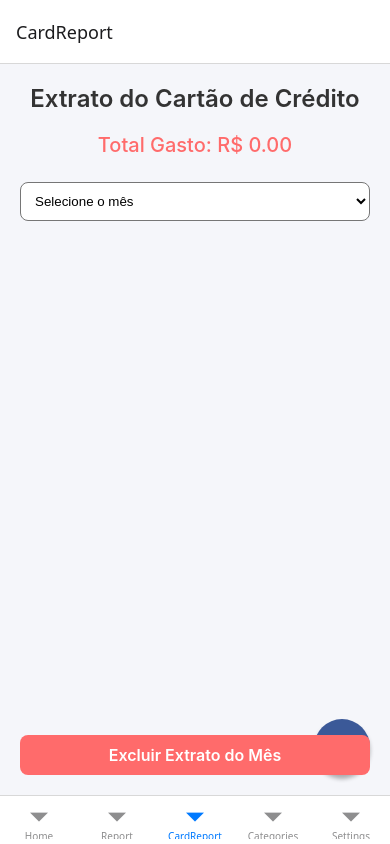
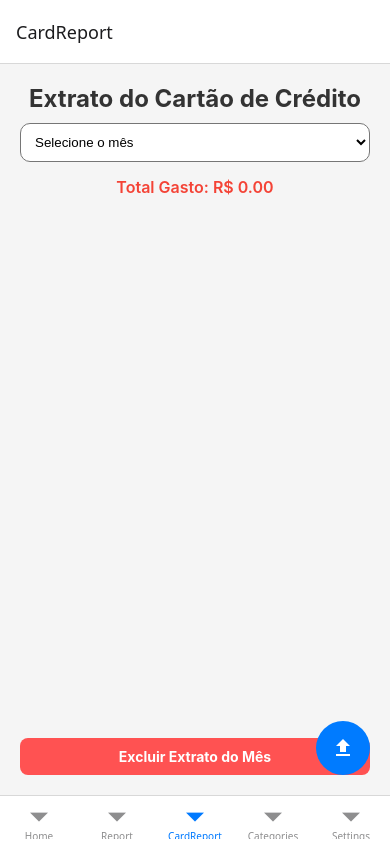
Before and after one commit to sidneyjfg/app_financas, a React Native app: screen /CardReport in a window 390 px wide. Built offline with nearby package versions, Linux system fonts and the light colour scheme.

Commit message:
Ajustes na tela de extrato

```diff
--- a/App.tsx
+++ b/App.tsx
@@ -6,6 +6,7 @@ import ReportScreen from './src/screens/ReportScreen';
 import CategoriesScreen from './src/screens/CategoriesScreen';
 import SettingsScreen from './src/screens/SettingsScreen';
 import CardStatementScreen from './src/screens/CardStatementScreen';
+
 
 const Tab = createBottomTabNavigator();
 
--- a/src/screens/CardStatementScreen.tsx
+++ b/src/screens/CardStatementScreen.tsx
@@ -16,67 +16,62 @@ type CardTransaction = {
   identifier: string;
 };
 
+type MonthlyTransactions = {
+  [yearMonth: string]: CardTransaction[];
+};
+
+type Category = {
+  name: string;
+  keywords: string[];
+};
+
 const CardStatementScreen = () => {
   const [transactions, setTransactions] = useState<CardTransaction[]>([]);
-    const [monthlyTransactions, setMonthlyTransactions] = useState<{ [month: string]: CardTransaction[] }>({});
+  const [monthlyTransactions, setMonthlyTransactions] = useState<MonthlyTransactions>({});
   const [totalSpent, setTotalSpent] = useState(0);
-    const [categories, setCategories] = useState<{ name: string; keywords: string[] }[]>([]);
   const [selectedMonth, setSelectedMonth] = useState<string | null>(null);
 
   useEffect(() => {
-        loadCardTransactions();
-        loadCategories();
+    loadMonthlyTransactions();
   }, []);
 
   useEffect(() => {
-        if (selectedMonth && monthlyTransactions[selectedMonth]) {
-            recategorizeTransactions(monthlyTransactions[selectedMonth]);
+    if (selectedMonth) {
+      loadSelectedMonthTransactions(selectedMonth);
     }
-    }, [selectedMonth, categories]);
+  }, [selectedMonth]);
 
-    const loadCardTransactions = async () => {
+  const loadMonthlyTransactions = async () => {
     const storedData = await AsyncStorage.getItem('monthlyCardTransactions');
     const parsedData = storedData ? JSON.parse(storedData) : {};
     setMonthlyTransactions(parsedData);
 
     if (selectedMonth && parsedData[selectedMonth]) {
-            setTransactions(parsedData[selectedMonth]);
-            calculateTotal(parsedData[selectedMonth]);
+      loadSelectedMonthTransactions(selectedMonth);
     }
   };
 
-    const loadCategories = async () => {
-        const storedCategories = await AsyncStorage.getItem('categories');
-        const categories = storedCategories ? JSON.parse(storedCategories) : [];
-        setCategories(categories);
+  const loadSelectedMonthTransactions = async (month: string) => {
+    const transactions = monthlyTransactions[month] || [];
+    setTransactions(transactions);
+    calculateTotal(transactions);
   };
 
-    const saveCardTransactions = async (newMonthlyTransactions: { [month: string]: CardTransaction[] }) => {
-        await AsyncStorage.setItem('monthlyCardTransactions', JSON.stringify(newMonthlyTransactions));
-        setMonthlyTransactions(newMonthlyTransactions);
+  const saveMonthlyTransactions = async (transactions: MonthlyTransactions) => {
+    await AsyncStorage.setItem('monthlyCardTransactions', JSON.stringify(transactions));
+    setMonthlyTransactions(transactions);
   };
 
-    const categorizeTransaction = (description: string) => {
+  const categorizeTransaction = (description: string, categories: Category[]) => {
+    const lowerDescription = description.toLowerCase();
+
     for (const category of categories) {
-            if (category.keywords.some((word: string) => description.toLowerCase().includes(word.toLowerCase()))) {
+      if (category.keywords.some((word) => new RegExp(`\\b${word.toLowerCase()}\\b`).test(lowerDescription))) {
         return category.name;
       }
     }
+
     return 'Outros';
-    };
-
-    const recategorizeTransactions = (transactionsToCategorize: CardTransaction[]) => {
-        const updatedTransactions = transactionsToCategorize.map(transaction => ({
-            ...transaction,
-            category: categorizeTransaction(transaction.description),
-        }));
-        setTransactions(updatedTransactions);
-        calculateTotal(updatedTransactions);
-
-        if (selectedMonth) {
-            const updatedMonthlyTransactions = { ...monthlyTransactions, [selectedMonth]: updatedTransactions };
-            saveCardTransactions(updatedMonthlyTransactions);
-        }
   };
 
   const handleSelectCSV = async () => {
@@ -87,50 +82,78 @@ const CardStatementScreen = () => {
       const fileUri = result.assets[0].uri;
       const fileContent = await FileSystem.readAsStringAsync(fileUri);
 
+      const storedIdentifiers = await AsyncStorage.getItem('processedIdentifiers');
+      const processedIdentifiers = storedIdentifiers ? JSON.parse(storedIdentifiers) : [];
+
+      const storedCategories = await AsyncStorage.getItem('categories');
+      const categories: Category[] = storedCategories ? JSON.parse(storedCategories) : [];
+
       Papa.parse(fileContent, {
         header: true,
-                complete: (results) => {
+        complete: async (results) => {
           const data = results.data.map((item: any, index: number) => {
-                        const amount = -Math.abs(parseFloat(item.amount || '0'));
-                        const category = categorizeTransaction(item.title || '');
             const date = item.date || '';
-                        const description = item.title || '';
-                        const month = date.slice(0, 7); // Obtém ano-mês, ex: "2024-11"
+            const title = item.title || '';
+            const amount = parseFloat(item.amount || '0');
+            const category = categorizeTransaction(title, categories);
 
             return {
               date,
-                            description,
+              description: title,
               amount,
               category,
-                            identifier: `${date}-${description}-${amount}-${index}`,
+              identifier: `${date}-${title}-${amount}-${index}`,
             };
           });
 
-                    const monthlyData = data.reduce((acc: { [month: string]: CardTransaction[] }, transaction) => {
-                        const month = transaction.date.slice(0, 7);
-                        if (!acc[month]) acc[month] = [];
-                        acc[month].push(transaction);
-                        return acc;
-                    }, {});
+          const validTransactions = data.filter((transaction) => transaction.date !== '');
 
-                    const updatedMonthlyTransactions = { ...monthlyTransactions, ...monthlyData };
-                    saveCardTransactions(updatedMonthlyTransactions);
+          if (validTransactions.length > 0) {
+            const firstIdentifier = validTransactions[0].identifier;
 
-                    if (selectedMonth && updatedMonthlyTransactions[selectedMonth]) {
-                        setTransactions(updatedMonthlyTransactions[selectedMonth]);
-                        calculateTotal(updatedMonthlyTransactions[selectedMonth]);
+            if (firstIdentifier && processedIdentifiers.includes(firstIdentifier)) {
+              Alert.alert("Aviso", "Este arquivo já foi importado anteriormente.");
+              return;
             }
-                },
-                error: (error: Error) => {
-                    Alert.alert("Erro", "Não foi possível processar o arquivo CSV.");
-                    console.error('Erro ao processar CSV:', error);
+
+            const firstTransactionDate = new Date(validTransactions[0].date);
+            const yearMonth = `${firstTransactionDate.getFullYear()}-${String(
+              firstTransactionDate.getUTCMonth() + 1
+            ).padStart(2, '0')}`;
+
+            await saveTransactionsByMonth(yearMonth, validTransactions);
+
+            if (firstIdentifier) {
+              processedIdentifiers.push(firstIdentifier);
+              await AsyncStorage.setItem('processedIdentifiers', JSON.stringify(processedIdentifiers));
+            }
+
+            // Atualiza o estado para carregar os dados do novo mês imediatamente
+            await loadMonthlyTransactions(); // Recarrega todas as transações
+            setSelectedMonth(yearMonth); // Define o novo mês selecionado
+          } else {
+            Alert.alert("Erro", "Nenhuma transação válida encontrada no arquivo CSV.");
+          }
         },
       });
     } catch (error) {
-            Alert.alert("Erro", "Não foi possível selecionar o arquivo.");
-            console.error('Erro ao selecionar o arquivo:', error);
+      Alert.alert("Erro", "Não foi possível processar o arquivo.");
     }
   };
+
+
+  const saveTransactionsByMonth = async (yearMonth: string, newTransactions: CardTransaction[]) => {
+    const storedData = await AsyncStorage.getItem('monthlyCardTransactions');
+    const monthlyTransactions: MonthlyTransactions = storedData ? JSON.parse(storedData) : {};
+
+    monthlyTransactions[yearMonth] = [...(monthlyTransactions[yearMonth] || []), ...newTransactions];
+
+    await AsyncStorage.setItem('monthlyCardTransactions', JSON.stringify(monthlyTransactions));
+
+    // Atualiza o estado imediatamente
+    setMonthlyTransactions(monthlyTransactions);
+  };
+
 
   const calculateTotal = (transactions: CardTransaction[]) => {
     const total = transactions.reduce((sum, transaction) => sum + transaction.amount, 0);
@@ -139,15 +162,17 @@ const CardStatementScreen = () => {
 
   const deleteSelectedMonth = async () => {
     if (selectedMonth) {
-            const updatedMonthlyTransactions = { ...monthlyTransactions };
-            delete updatedMonthlyTransactions[selectedMonth];
-            await saveCardTransactions(updatedMonthlyTransactions);
+      const updatedTransactions = { ...monthlyTransactions };
+      delete updatedTransactions[selectedMonth];
+
+      saveMonthlyTransactions(updatedTransactions);
       setSelectedMonth(null);
       setTransactions([]);
       setTotalSpent(0);
-            Alert.alert("Sucesso", "As transações do mês foram removidas.");
+
+      Alert.alert('Sucesso', 'As transações do mês foram removidas.');
     } else {
-            Alert.alert("Erro", "Nenhum mês selecionado para exclusão.");
+      Alert.alert('Erro', 'Nenhum mês selecionado para exclusão.');
     }
   };
 
@@ -163,26 +188,18 @@ const CardStatementScreen = () => {
   return (
     <View style={styles.container}>
       <Text style={styles.title}>Extrato do Cartão de Crédito</Text>
-            <Text style={styles.totalSpent}>Total Gasto: R$ {totalSpent.toFixed(2)}</Text>
 
-            {/* Picker para Selecionar o Mês */}
       <Picker
         selectedValue={selectedMonth}
-                onValueChange={(month: string | null) => {
-                    setSelectedMonth(month);
-                    if (month && monthlyTransactions[month]) {
-                        setTransactions(monthlyTransactions[month]);
-                        calculateTotal(monthlyTransactions[month]);
-                    }
-                }}
+        onValueChange={(itemValue: string | null) => setSelectedMonth(itemValue)}
         style={styles.picker}
       >
         <Picker.Item label="Selecione o mês" value={null} />
-                {Object.keys(monthlyTransactions).map((month) => (
-                    <Picker.Item key={month} label={month} value={month} />
+        {Object.keys(monthlyTransactions).map((yearMonth) => (
+          <Picker.Item key={yearMonth} label={yearMonth} value={yearMonth} />
         ))}
       </Picker>
-
+      <Text style={styles.totalSpent}>Total Gasto: R$ {totalSpent.toFixed(2)}</Text>
 
       <FlatList
         data={transactions}
@@ -191,12 +208,12 @@ const CardStatementScreen = () => {
         contentContainerStyle={styles.listContainer}
       />
 
+      <TouchableOpacity style={styles.deleteButton} onPress={deleteSelectedMonth}>
+        <Text style={styles.deleteButtonText}>Excluir Extrato do Mês</Text>
+      </TouchableOpacity>
+
       <TouchableOpacity style={styles.floatingButton} onPress={handleSelectCSV}>
         <MaterialIcons name="file-upload" size={24} color="white" />
-            </TouchableOpacity>
-
-            <TouchableOpacity style={styles.deleteButton} onPress={deleteSelectedMonth}>
-                <Text style={styles.deleteButtonText}>Excluir Extrato do Mês</Text>
       </TouchableOpacity>
     </View>
   );
--- a/src/styles/CardStatementScreenStyles.ts
+++ b/src/styles/CardStatementScreenStyles.ts
@@ -3,97 +3,82 @@ import { StyleSheet } from 'react-native';
 const styles = StyleSheet.create({
   container: {
     flex: 1,
-    backgroundColor: '#f5f6fa', // cor de fundo clara e suave
     padding: 20,
+    backgroundColor: '#f5f5f5',
   },
   title: {
     fontSize: 24,
-    fontWeight: '600',
+    fontWeight: 'bold',
+    marginBottom: 10,
+    textAlign: 'center',
     color: '#333',
-    textAlign: 'center',
-    marginBottom: 20,
+  },
+  picker: {
+    backgroundColor: '#fff',
+    marginBottom: 15,
+    borderRadius: 10,
+    padding: 10,
   },
   totalSpent: {
-    fontSize: 20,
-    fontWeight: '500',
-    color: '#FF6B6B', // cor de destaque para total gasto
+    fontSize: 16,
+    fontWeight: '600',
+    color: '#f44336',
+    marginBottom: 10,
     textAlign: 'center',
-    marginBottom: 15,
+  },
+  listContainer: {
+    paddingTop: 10,
   },
   transactionItem: {
-    backgroundColor: '#ffffff',
+    backgroundColor: '#fff',
+    padding: 15,
     borderRadius: 10,
-    padding: 15,
     marginBottom: 10,
     shadowColor: '#000',
-    shadowOffset: { width: 0, height: 2 },
     shadowOpacity: 0.1,
     shadowRadius: 5,
     elevation: 3,
   },
   transactionDate: {
     fontSize: 14,
-    color: '#888',
+    color: '#999',
   },
   transactionDescription: {
     fontSize: 16,
     fontWeight: '500',
     color: '#333',
-    marginVertical: 5,
   },
   transactionAmount: {
-    fontSize: 16,
-    fontWeight: '600',
-    color: '#4CAF50', // verde para valores positivos
+    fontSize: 18,
+    fontWeight: 'bold',
+    color: '#f44336',
+    marginTop: 5,
   },
   transactionCategory: {
     fontSize: 14,
-    color: '#6c757d',
+    color: '#666',
     marginTop: 5,
-  },
-  listContainer: {
-    paddingBottom: 80,
   },
   floatingButton: {
     position: 'absolute',
     bottom: 20,
     right: 20,
-    backgroundColor: '#3b5998', // azul moderno
-    borderRadius: 50,
-    width: 56,
-    height: 56,
-    justifyContent: 'center',
-    alignItems: 'center',
-    shadowColor: '#000',
-    shadowOffset: { width: 0, height: 4 },
-    shadowOpacity: 0.3,
-    shadowRadius: 4,
+    backgroundColor: '#007bff',
+    borderRadius: 30,
+    padding: 15,
     elevation: 5,
   },
-  addKeywordText: {
-    color: '#3b5998',
-    fontSize: 14,
-    textDecorationLine: 'underline',
-    marginTop: 10,
-  },
-  picker: {
-    marginVertical: 10,
-    backgroundColor: '#ffffff',
-    borderRadius: 8,
-    padding: 10,
-},
-deleteButton: {
-    backgroundColor: '#FF6B6B',
+  deleteButton: {
+    backgroundColor: '#ff5252',
     padding: 10,
     borderRadius: 8,
     alignItems: 'center',
     marginTop: 10,
-},
-deleteButtonText: {
-    color: 'white',
-    fontWeight: '600',
-    fontSize: 16,
-},
+  },
+  deleteButtonText: {
+    color: '#fff',
+    fontWeight: 'bold',
+  },
 });
 
 export default styles;
```
Also changed, not shown: src/screens/SettingsScreen.tsx (+19 -2 lines), src/screens/ReportScreen.tsx (indentation only). Lines whose indentation alone changed are shown as unchanged.
